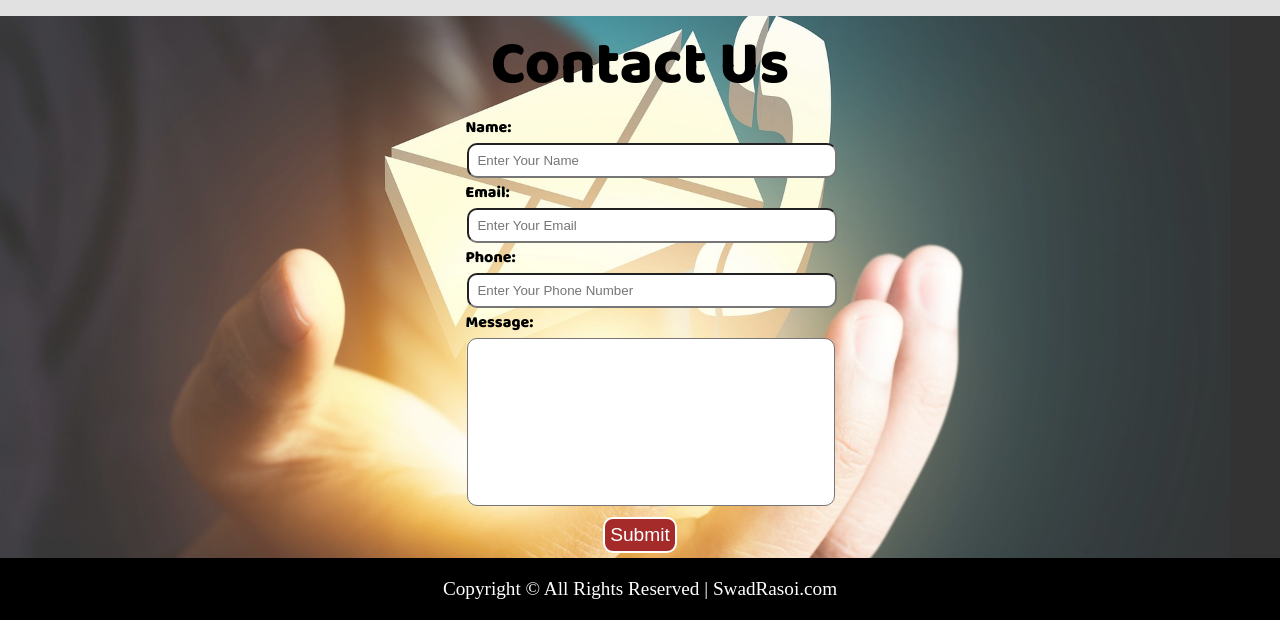
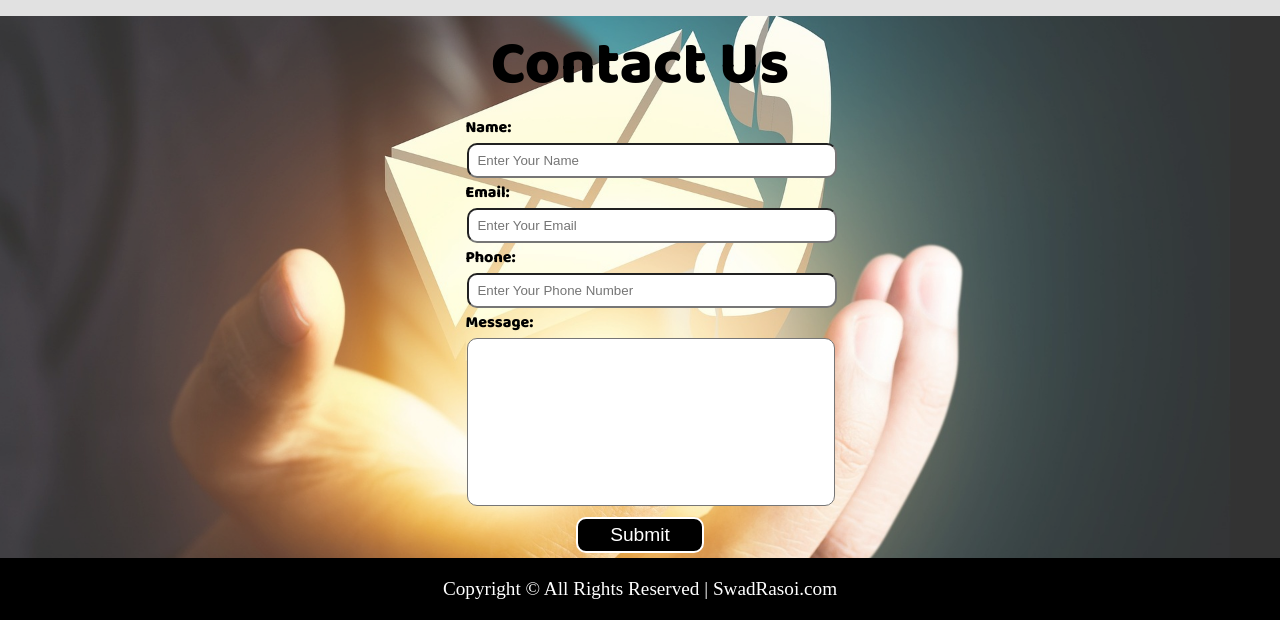
Before and after one commit to Anadee11/Food-Ordering-Website, a plain HTML site: page index.html in a window 1280 px wide. Shown: the part 1388-2008 px from the top of the page. Drawn offline with Linux system fonts and the light colour scheme; grey boxes are pictures that could not be loaded.

Commit message:
Improved Button

```diff
--- a/css/style.css
+++ b/css/style.css
@@ -102,11 +102,11 @@ html{
     color: white;
 }
 .btn{
-    color: white;
-    background-color: brown;
+    color: black;
+    background-color:white ;
     border-radius: 10px;
     font-size: 1.2rem;
-    padding: 5px;
+    padding: 5px 32px;
     margin: 5px;
     border: 2px solid white;
     cursor: pointer;
@@ -193,9 +193,19 @@ html{
     margin: 2px;
      border-radius:10px ;
 }
-.Submit-btn{
+.Submit-btn-outer{
     display:flex;
     justify-content: center;
+}
+.Submit-btn{
+    color: white;
+    background-color:black ;
+    border-radius: 10px;
+    font-size: 1.2rem;
+    padding: 5px 32px;
+    margin: 5px;
+    border: 2px solid white;
+    cursor: pointer;
 }
 #contact-container::before{
     content: "";
--- a/index.html
+++ b/index.html
@@ -8,6 +8,14 @@
     <link rel="stylesheet" href="css/style.css">
     <link rel="stylesheet" media="only screen and (max-width:1000px)" href="css/phone.css">
     <link href="https://fonts.googleapis.com/css2?family=Baloo+Bhai+2:wght@800&display=swap" rel="stylesheet">
+    <script>
+        function SubmitClick(){
+            alert("Button Disabled!! Website in Development Phase");
+        }
+        function OrderClick(){
+            alert("Coming Soon!")
+        }
+    </script>
 </head>
 <body>
     <nav id="navbar">
@@ -25,7 +33,7 @@
         <h1 class="h-primary">Welcome to SwadRasoi</h1>
         <p>Lorem ipsum dolor sit amet consectetur adipisicing elit. Esse sint iste doloremque optio!</p>
         <p>Lorem ipsum, dolor sit amet consectetur adipisicing.</p>
-        <button class="btn">Order Now</button>
+        <button class="btn" onclick="OrderClick()">Order Now</button>
     </section>
     <section id="services-container">
         <h1 class="h-primary center">Our Services</h1>
@@ -84,8 +92,9 @@
                         <label for="Name">Message:</label>
                         <textarea name="Message" id="" cols="30" rows="10"></textarea>
                     </div>
-                    <div class="Submit-btn">
-                        <button class="btn">Submit</button>
+                    <div class="Submit-btn-outer">
+
+                        <button class="Submit-btn" onclick="SubmitClick()">Submit</button>
                     </div>
             </form>
         </div>
@@ -94,5 +103,6 @@
     <footer class="center">
         Copyright &copy; All Rights Reserved | SwadRasoi.com
     </footer>
+
 </body>
 </html>
```
